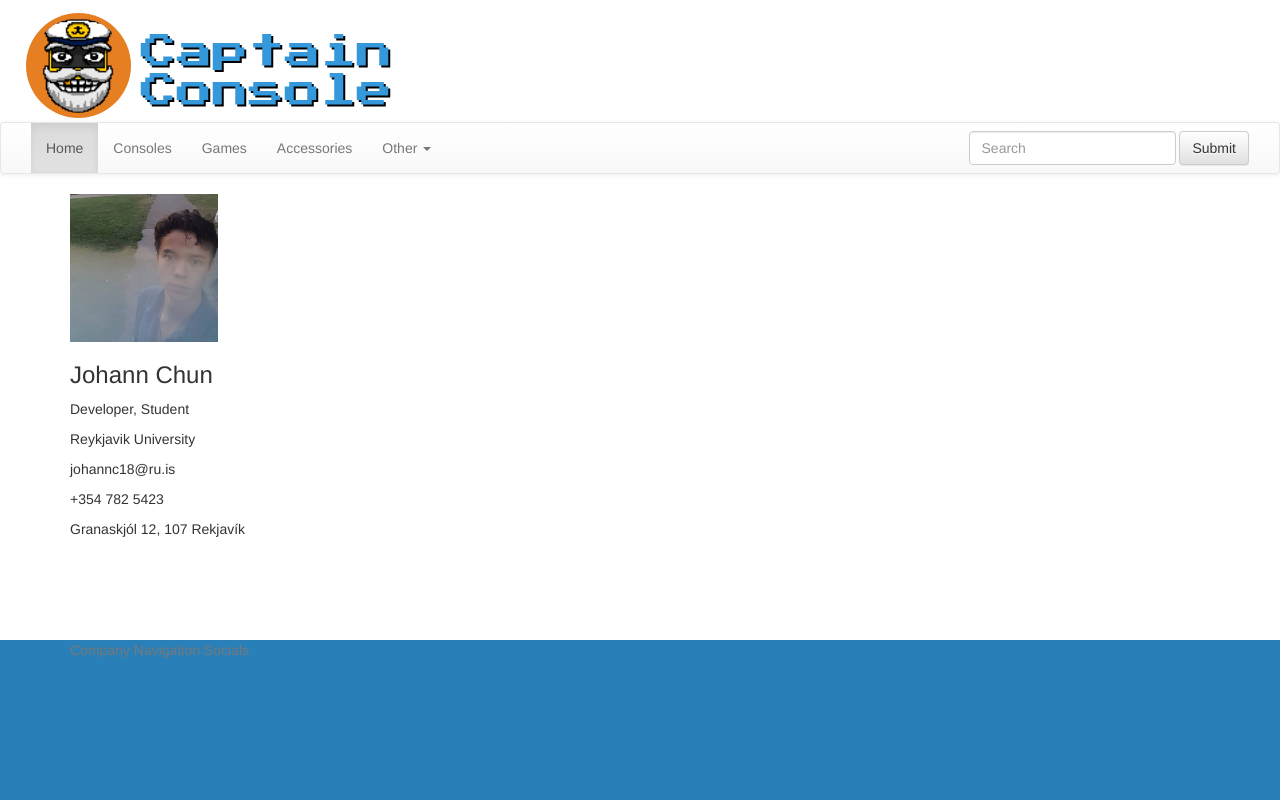
After one commit to MikaelMani99/RU_vln2, a Django app: page /profile/ in a window 1280 px wide. The commit adds this page. Run offline with Django 3.2, Linux system fonts and the light colour scheme; some libraries are stand-ins or nearby versions.

Commit message:
Profile page started: image and text

```diff
--- a/Project/captain_console/urls.py
+++ b/Project/captain_console/urls.py
@@ -2,5 +2,6 @@ from django.urls import path
 from . import views
 
 urlpatterns = [
-    path('', views.index, name="captain_console_index")
+    path('', views.index, name="captain_console_index"),
+    path('profile/', views.profile, name="profile_page")
 ]
--- a/Project/captain_console/views.py
+++ b/Project/captain_console/views.py
@@ -1,6 +1,8 @@
 from django.shortcuts import render
-from django.http import HttpResponse
 
 # Create your views here.
 def index(request):
     return render(request, 'captain/index.html')
+
+def profile(request):
+    return render(request, 'captain/profile.html')
--- a/Project/templates/base.html
+++ b/Project/templates/base.html
@@ -16,7 +16,6 @@
         {% include "header.html"%}
         {% include "navbar.html"%}
         <div class="container">
-            <h2>"I really wish mikki wouldn't be so much of a dick sometimes  . "</h2>
             {% block content %}
             {% endblock %}
         </div>
--- /dev/null
+++ b/Project/templates/captain/profile.html
@@ -0,0 +1,13 @@
+{% extends 'base.html'%}
+{% load static %}
+{% block content%}
+    <div class="card">
+        <img src="{% static 'images/johannprofile.jpg' %}" alt="Johann Picture" style="width:13%">
+        <h3>Johann Chun</h3>
+        <p class="title">Developer, Student</p>
+        <p>Reykjavik University</p>
+        <p>johannc18@ru.is</p>
+        <p>+354 782 5423</p>
+        <p>Granaskjól 12, 107 Rekjavík</p>
+    </div>
+{% endblock %}
```
Also changed, not shown: Project/static/images/johannprofile.jpg (added).
